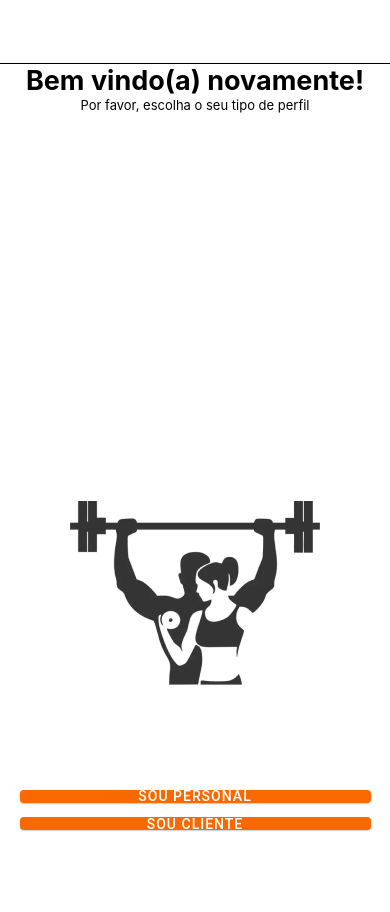
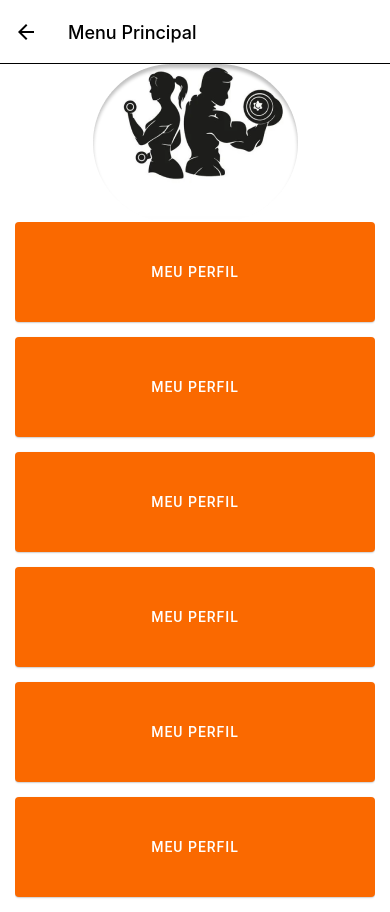
Before and after one commit to UnBArqDsw2022-1/2022.1_G5_SerFit_App, a React Native app in the folder app/: screen /Menu in a window 390 px wide. Before the commit the page ends 844 px from the top, so only its background shows below. Built offline with nearby package versions, Linux system fonts and the light colour scheme.

Commit message:
#9 - Base para o menu principal
Co-authored-by: Gustave <gpersijn@users.noreply.github.com>

```diff
--- a/app/App.jsx
+++ b/app/App.jsx
@@ -1,6 +1,7 @@
 import { StatusBar } from 'expo-status-bar';
 import React from 'react'
 import LoginScreen from './views/LoginScreen';
+import MainMenu from './views/MainMenu';
 import { Provider } from 'react-native-paper';
 import { NavigationContainer } from '@react-navigation/native';
 import { createStackNavigator } from '@react-navigation/stack';
@@ -22,16 +23,27 @@ export default function App() {
 				}}
 			>
 				<Stack.Navigator>
+					<Stack.Group>
 					 <Stack.Screen
 							name='EntryScreen'
 							component={Entry}
-						options={{ title: '' }}
+							options={{ title: 'Ser Fit App' }}
 						/>
 						<Stack.Screen
 							name='Login'
 							component={LoginScreen}
 							options={{ title: 'Login' }}
 						/>
+					</Stack.Group>
+					<Stack.Group>
+						<Stack.Screen
+							name='Menu'
+							component={MainMenu}
+							options={{
+								title: 'Menu Principal'
+							}}
+						/>
+					</Stack.Group>
 				</Stack.Navigator>
 			</NavigationContainer>
 		</Provider>
--- a/app/views/LoginScreen/index.jsx
+++ b/app/views/LoginScreen/index.jsx
@@ -98,7 +98,8 @@ const LoginScreen = (props) => {
 						<PrimaryButton
 							text='Entrar'
 							clickEvent={() => {
-								console.log('Clicked');
+								//To-Do Check and save login key
+								props.navigation.navigate('Menu');
 							}}
 						/>
 					</View>
--- /dev/null
+++ b/app/views/MainMenu/index.jsx
@@ -0,0 +1,88 @@
+import React from 'react';
+import menuImage from './../../assets/menu-image.png';
+import { View, Image, StyleSheet, ScrollView } from 'react-native';
+import PrimaryButton from '../../components/buttons/PrimaryButton';
+
+const MainMenu = props => {
+  const styles = StyleSheet.create({
+    container: {
+      flex: 1,
+			alignItems: 'center',
+			justifyContent: 'center',
+      alignItems: 'stretch',
+			flexDirection: 'column',
+			width: '100%',
+    },
+    topImage: {
+      alignSelf: 'center',
+      maxWidth: '100%',
+
+    },
+    buttonGroup: {
+      display: 'flex',
+      padding:0,
+      border: 'none',
+      flexDirection: 'column',
+      marginTop: 0,
+      marginLeft: 15,
+      marginRight: 15,
+    },
+    button: {
+      marginBottom: 15,
+      height: 45,
+      flexBasis: 100
+    }
+  })
+
+  return (
+    <View style={styles.container}>
+      <Image style={styles.topImage} source={menuImage} />
+      <ScrollView style={styles.buttonGroup}>
+          <PrimaryButton
+            text='Meu Perfil'
+            onPress={event => {
+              props.navigator.navigate('MeuPerfil')
+            }}
+            style={styles.button}
+          ></PrimaryButton>
+          <PrimaryButton
+            text='Meu Perfil'
+            onPress={event => {
+              props.navigator.navigate('MeuPerfil')
+            }}
+            style={styles.button}
+          ></PrimaryButton>
+          <PrimaryButton
+            text='Meu Perfil'
+            onPress={event => {
+              props.navigator.navigate('MeuPerfil')
+            }}
+            style={styles.button}
+          ></PrimaryButton>
+          <PrimaryButton
+            text='Meu Perfil'
+            onPress={event => {
+              props.navigator.navigate('MeuPerfil')
+            }}
+            style={styles.button}
+          ></PrimaryButton>
+          <PrimaryButton
+            text='Meu Perfil'
+            onPress={event => {
+              props.navigator.navigate('MeuPerfil')
+            }}
+            style={styles.button}
+          ></PrimaryButton>
+          <PrimaryButton
+            text='Meu Perfil'
+            onPress={event => {
+              props.navigator.navigate('MeuPerfil')
+            }}
+            style={styles.button}
+          ></PrimaryButton>
+      </ScrollView>
+    </View>
+  )
+}
+
+export default MainMenu;
```
Also changed, not shown: app/assets/menu-image.png (added). Lines whose indentation alone changed are shown as unchanged.
